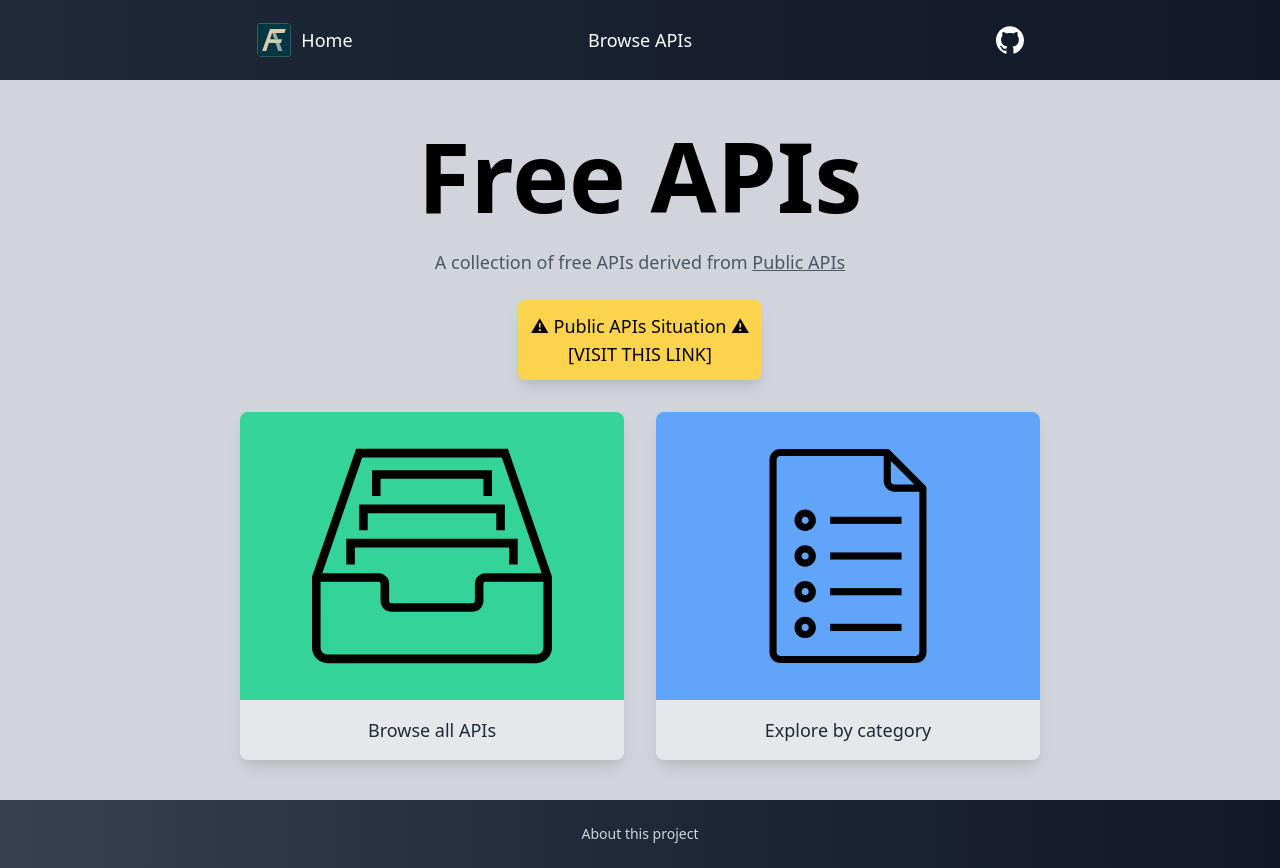
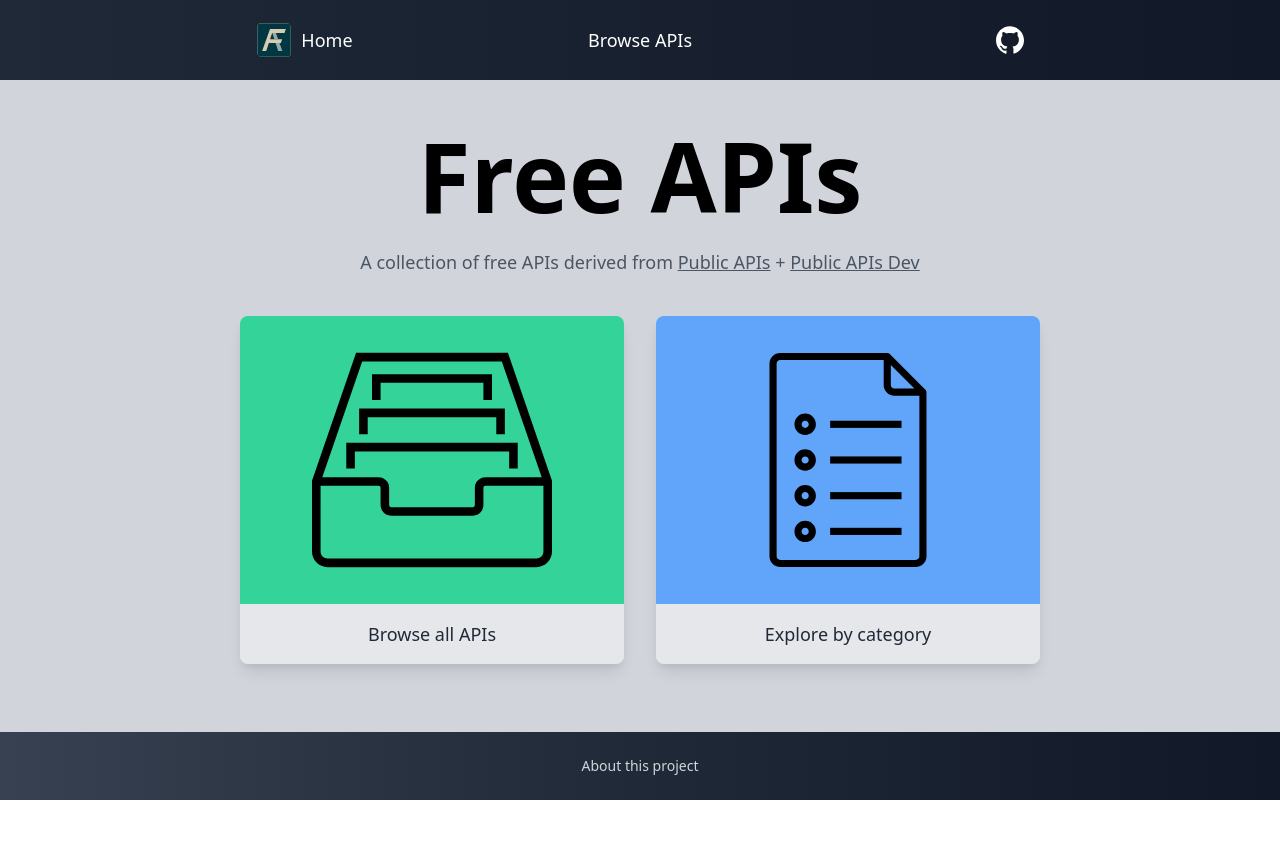
Before and after one commit to Free-APIs/Free-APIs.github.io, a React (Create React App) app: page /#/ in a window 1280 px wide. After the commit the page ends 800 px from the top, so only its background shows below. Built offline with nearby package versions, Linux system fonts and the light colour scheme; no server answers.

Commit message:
Update subtitle

```diff
--- a/src/components/Jumbotron/index.js
+++ b/src/components/Jumbotron/index.js
@@ -15,18 +15,6 @@ function Jumbotron() {
           Free APIs
         </div>
         <Subtitle />
-        <a
-          href='https://web.archive.org/web/20220318035229/https://github.com/public-apis/public-apis/issues/3104'
-          className='text-lg rounded-lg p-3 mb-4 mx-8 bg-yellow-300
-          w-92 text-center shadow-lg hover:shadow-xl
-          cursor-pointer hover:bg-yellow-200'
-          target='_blank'
-          rel='noreferrer'
-        >
-          &#9888; Public APIs Situation &#9888;
-          <br />
-          [VISIT THIS LINK]
-        </a>
         <ButtonRows />
       </div>
       <div className='flex-grow max-h-10' />
--- a/src/components/Subtitle/index.js
+++ b/src/components/Subtitle/index.js
@@ -10,6 +10,15 @@ function Subtitle() {
 			>
 				Public APIs
 			</a>
+			{' '}+{' '}
+			<a
+				href='https://github.com/public-apis-dev/public-apis'
+				rel='noreferrer'
+				target='_blank'
+				className='underline hover:text-gray-500 inline-block'
+			>
+				Public APIs Dev
+			</a>
 		</p>
 	);
 }
```
